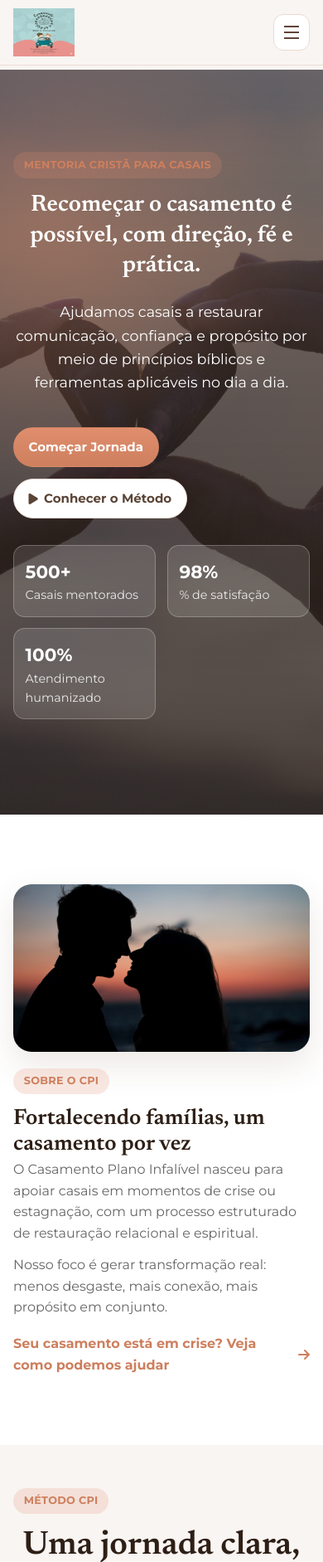
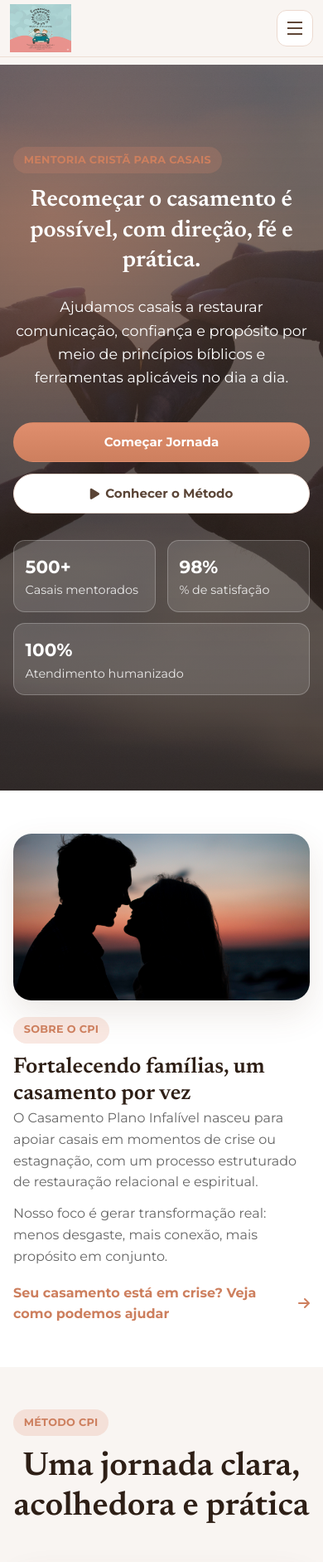
Before and after one commit to weslleycarlos/website-cpi, a Flask app: page / in a window 390 px wide. Shown: the top 1883 px of the page at 83% size. Run offline with Flask 3, Linux system fonts and the light colour scheme; data that the repository does not hold is empty; some libraries are stand-ins or nearby versions.

Commit message:
Enhance SEO, mobile styles, and update WhatsApp
Add /robots.txt route and update robots.txt to use the www sitemap. Add og-image and enrich base.html with canonical URL, meta robots, improved Open Graph (image with dimensions, locale, external URL) and Twitter meta tags. Add meta blocks to blog post template for better per-post SEO. Improve mobile/responsive rules in public.css (scroll-padding, hero/CTA layout, button sizing). Update WhatsApp contact number across templates. Purpose: improve SEO/social previews, mobile UX, and refresh contact link.

```diff
--- a/app/routes.py
+++ b/app/routes.py
@@ -1,5 +1,5 @@
 # app/routes.py
-from flask import Blueprint, render_template, request
+from flask import Blueprint, render_template, request, current_app
 from .models import Depoimento, Post, Evento
 
 main_bp = Blueprint('main', __name__)
@@ -42,6 +42,11 @@ def casamento_crise():
 def health():
     """Health check endpoint para monitoramento"""
     return 'OK', 200
+
+@main_bp.route('/robots.txt')
+def robots_txt():
+    """Serve robots.txt na raiz do domínio (exigido pelos buscadores)"""
+    return current_app.send_static_file('robots.txt')
 
 # Sitemap dinâmico com posts
 @main_bp.route('/sitemap.xml')
--- a/app/static/css/public.css
+++ b/app/static/css/public.css
@@ -742,14 +742,27 @@ p {
     padding-top: 84px;
   }
 
+  html {
+    scroll-padding-top: 84px;
+  }
+
   .hero {
     min-height: 74vh;
   }
 
+  /* No mobile, cada seção flui naturalmente em vez de forçar 100vh */
   .landing-page > .hero,
   .landing-page > .section {
-    min-height: calc(var(--app-vh, 1vh) * 100 - 84px);
+    min-height: auto;
     padding-block: 3.2rem;
+  }
+
+  .hero__stats div:last-child {
+    grid-column: 1 / -1;
+  }
+
+  .hero__actions .btn {
+    flex: 1 1 auto;
   }
 
   .event-card {
@@ -758,6 +771,45 @@ p {
 
   .event-card__date {
     width: 90px;
+  }
+}
+
+@media (max-width: 480px) {
+  .public-container {
+    width: calc(100% - 1.5rem);
+  }
+
+  .site-header__container {
+    height: 68px;
+    width: calc(100% - 1.5rem);
+  }
+
+  .site-main {
+    padding-top: 78px;
+  }
+
+  .hero__actions {
+    flex-direction: column;
+  }
+
+  .hero__actions .btn {
+    width: 100%;
+  }
+
+  .cta-block__actions {
+    flex-direction: column;
+  }
+
+  .cta-block__actions .btn {
+    width: 100%;
+  }
+
+  .section {
+    padding: 3rem 0;
+  }
+
+  .article-content {
+    font-size: 1rem;
   }
 }
 
--- a/app/static/robots.txt
+++ b/app/static/robots.txt
@@ -3,4 +3,4 @@ Allow: /
 Disallow: /admin/
 Disallow: /login
 
-Sitemap: https://casamentoplanoinfalivel.com.br/sitemap.xml
+Sitemap: https://www.casamentoplanoinfalivel.com.br/sitemap.xml
--- a/app/templates/base.html
+++ b/app/templates/base.html
@@ -10,21 +10,29 @@
   <meta name="keywords"
     content="{% block meta_keywords %}casamento cristão, mentoria para casais, reconciliação conjugal, comunicação no casamento, relacionamento conjugal, terapia para casais, casamento na igreja, crise conjugal, restauração de casamento{% endblock %}">
   <meta name="author" content="Casamento Plano Infalível">
+  <meta name="robots" content="{% block meta_robots %}index, follow{% endblock %}">
+  <link rel="canonical" href="https://www.casamentoplanoinfalivel.com.br{{ request.path }}">
+  <link rel="icon" type="image/png" href="{{ url_for('static', filename='images/logo.png') }}">
+  <link rel="apple-touch-icon" href="{{ url_for('static', filename='images/logo.png') }}">
 
   <!-- Open Graph -->
   <meta property="og:title"
     content="{% block og_title %}Casamento Plano Infalível - Mentoria para Casais Cristãos{% endblock %}">
   <meta property="og:description"
-    content="Fortalecendo casamentos através de princípios bíblicos e ferramentas práticas para comunicação e reconciliação.">
-  <meta property="og:image" content="{{ url_for('static', filename='images/og-image.jpg') }}">
-  <meta property="og:url" content="{{ request.url }}">
+    content="{% block og_description %}Fortalecendo casamentos através de princípios bíblicos e ferramentas práticas para comunicação e reconciliação.{% endblock %}">
+  <meta property="og:image" content="{{ url_for('static', filename='images/og-image.jpg', _external=True) }}">
+  <meta property="og:image:width" content="1200">
+  <meta property="og:image:height" content="630">
+  <meta property="og:url" content="https://www.casamentoplanoinfalivel.com.br{{ request.path }}">
   <meta property="og:type" content="website">
+  <meta property="og:locale" content="pt_BR">
   <meta property="og:site_name" content="Casamento Plano Infalível">
 
   <!-- Twitter Card -->
   <meta name="twitter:card" content="summary_large_image">
-  <meta name="twitter:title" content="Casamento Plano Infalível - Mentoria para Casais">
-  <meta name="twitter:description" content="Fortalecendo casamentos através de princípios bíblicos.">
+  <meta name="twitter:title" content="{% block twitter_title %}Casamento Plano Infalível - Mentoria para Casais{% endblock %}">
+  <meta name="twitter:description" content="{% block twitter_description %}Fortalecendo casamentos através de princípios bíblicos.{% endblock %}">
+  <meta name="twitter:image" content="{{ url_for('static', filename='images/og-image.jpg', _external=True) }}">
   <title>{% block title %}CPI - Casamento Plano Infalível{% endblock %}</title>
   <link rel="stylesheet" href="https://cdnjs.cloudflare.com/ajax/libs/font-awesome/6.5.2/css/all.min.css"
     integrity="sha512-SnH5WK+bZxgPHs44uWIX+LLJAJ9/2PkPKZ5QiAj6Ta86w+fsb2TkcmfRyVX3pBnMFcV7oQPJkl9QevSCWr3W6A=="
@@ -42,8 +50,8 @@
       "@context": "https://schema.org",
       "@type": "Organization",
       "name": "Casamento Plano Infalível",
-      "url": "https://casamentoplanoinfalivel.com.br",
-      "logo": "https://casamentoplanoinfalivel.com.br/static/images/logo.png",
+      "url": "https://www.casamentoplanoinfalivel.com.br",
+      "logo": "https://www.casamentoplanoinfalivel.com.br/static/images/logo.png",
       "description": "Mentoria cristã para casais focada em fortalecer relacionamentos conjugais através de princípios bíblicos",
       "address": {
         "@type": "PostalAddress",
@@ -127,7 +135,7 @@
       <div class="site-footer__links">
         <a href="https://instagram.com/casamentoplanoinfalivel" target="_blank" rel="noopener noreferrer" aria-label="Instagram"><i class="fa-brands fa-instagram"></i></a>
         <a href="https://www.youtube.com/@C.P.I.casamento" target="_blank" rel="noopener noreferrer" aria-label="YouTube"><i class="fa-brands fa-youtube"></i></a>
-        <a href="https://wa.me/5561996452243" target="_blank" rel="noopener noreferrer" aria-label="WhatsApp"><i class="fa-brands fa-whatsapp"></i></a>
+        <a href="https://wa.me/5561998039461" target="_blank" rel="noopener noreferrer" aria-label="WhatsApp"><i class="fa-brands fa-whatsapp"></i></a>
       </div>
     </div>
   </footer>
--- a/app/templates/blog_list.html
+++ b/app/templates/blog_list.html
@@ -29,7 +29,7 @@
                 <i class="fa-regular fa-heart"></i>
                 <h3>Novos conteúdos em breve</h3>
                 <p>Estamos preparando novos materiais para apoiar casais na jornada de restauração e crescimento.</p>
-                <a href="https://wa.me/5561996452243" class="btn btn--primary" target="_blank" rel="noopener noreferrer">Falar com a equipe</a>
+                <a href="https://wa.me/5561998039461" class="btn btn--primary" target="_blank" rel="noopener noreferrer">Falar com a equipe</a>
             </div>
             {% endfor %}
         </div>
--- a/app/templates/index.html
+++ b/app/templates/index.html
@@ -97,7 +97,7 @@
             <h2>Prontos para dar o próximo passo?</h2>
             <p>Fale com a equipe CPI e agende uma conversa inicial. O primeiro movimento pode mudar toda a história do seu casamento.</p>
             <div class="cta-block__actions">
-                <a href="https://wa.me/5561996452243" target="_blank" rel="noopener noreferrer" class="btn btn--primary">
+                <a href="https://wa.me/5561998039461" target="_blank" rel="noopener noreferrer" class="btn btn--primary">
                     <i class="fa-brands fa-whatsapp"></i> Falar no WhatsApp
                 </a>
                 <a href="{{ url_for('main.blog_list') }}" class="btn btn--ghost-light">Ver conteúdos gratuitos</a>
```
Also changed, not shown: app/templates/blog_post.html (+13 -1 lines), app/static/images/og-image.jpg (added).
